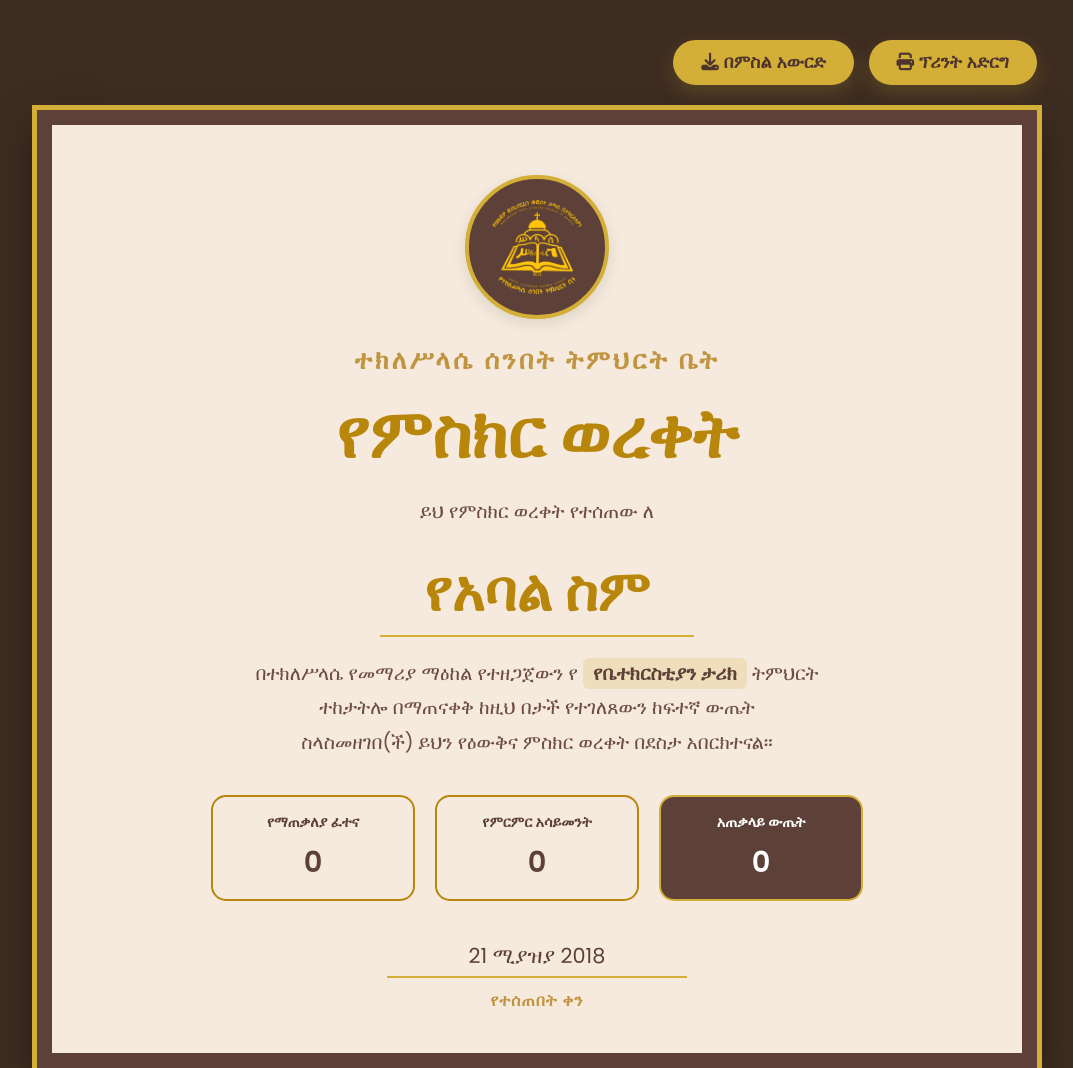
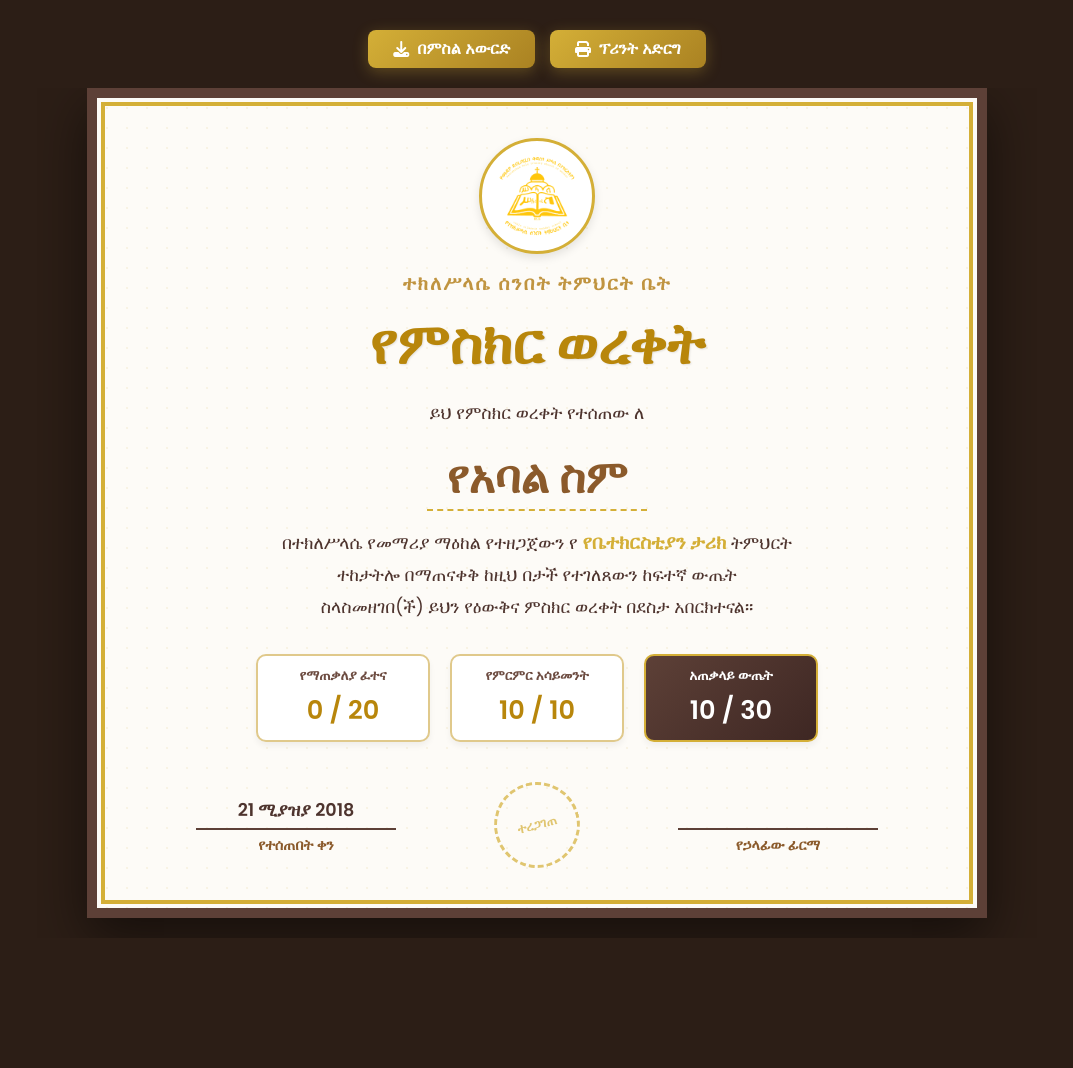
Before and after one commit to christian2124788-hub/tekleslaseschool, a plain HTML site: page certificate.html in a window 1280 px wide. Shown: the top 1068 px of the page, without its empty margins (103-1176 px from the left). After the commit the page ends 968 px from the top, so only its background shows below. Drawn offline with nearby package versions, Linux system fonts and the light colour scheme.

Commit message:
certificate.html

```diff
--- a/certificate.html
+++ b/certificate.html
@@ -12,212 +12,253 @@
         <style>
             @import url("https://fonts.googleapis.com/css2?family=Playfair+Display:wght@600;800&family=Poppins:wght@400;600&display=swap");
 
-            /* --- SCREEN STYLES (NO CHANGE) --- */
+            /* --- አጠቃላይ አቀማመጥ --- */
             body {
-                background-color: #3d2c21;
+                background-color: #2c1e16;
                 display: flex;
                 flex-direction: column;
                 align-items: center;
                 min-height: 100vh;
                 margin: 0;
-                padding: 40px 20px;
-                font-family: "Poppins", "Segoe UI", sans-serif;
+                padding: 30px 15px;
+                font-family: "Poppins", sans-serif;
                 box-sizing: border-box;
             }
 
             .action-container {
-                margin-bottom: 25px;
+                margin-bottom: 20px;
                 width: 100%;
-                max-width: 1000px;
+                max-width: 900px;
                 display: flex;
-                justify-content: flex-end;
+                justify-content: center;
+                flex-wrap: wrap;
                 gap: 15px;
             }
 
             .action-btn {
-                background: #d4af37;
-                color: #4e342e;
-                padding: 12px 28px;
+                background: linear-gradient(135deg, #d4af37, #aa8222);
+                color: #fff;
+                padding: 10px 25px;
                 border: none;
-                border-radius: 50px;
-                font-size: 1.1rem;
+                border-radius: 8px;
+                font-size: 1rem;
                 font-weight: 600;
                 cursor: pointer;
-                box-shadow: 0 8px 20px rgba(212, 175, 55, 0.2);
+                box-shadow: 0 4px 15px rgba(212, 175, 55, 0.3);
                 transition: all 0.3s ease;
+                display: flex;
+                align-items: center;
+                gap: 8px;
             }
 
             .action-btn:hover {
-                transform: translateY(-3px);
-                filter: brightness(1.1);
+                transform: translateY(-2px);
+                box-shadow: 0 6px 20px rgba(212, 175, 55, 0.5);
+            }
+
+            /* --- ሰርተፍኬት ዲዛይን --- */
+            .cert-scroll-wrapper {
+                width: 100%;
+                max-width: 1000px;
+                overflow-x: auto; /* ለስልክ እንዲመች */
+                display: flex;
+                justify-content: center;
+                padding-bottom: 20px;
             }
 
             .certificate-wrapper {
-                background: #f5eadd;
+                background: #fdfbf7;
                 width: 100%;
-                max-width: 1000px;
+                min-width: 700px; /* በስልክ ሲታይ ቅርፁ እንዳይበላሽ */
+                max-width: 900px;
                 position: relative;
                 box-sizing: border-box;
                 text-align: center;
-                padding: 40px;
-                border: 15px solid #5d4037;
-                box-shadow:
-                    0 0 0 5px #d4af37,
-                    0 15px 40px rgba(0, 0, 0, 0.4);
+                padding: 40px 50px;
+                border: 10px solid #5d4037;
+                outline: 4px solid #d4af37;
+                outline-offset: -18px; /* የውስጥ ቦርደር እንዲመስል */
+                box-shadow: 0 20px 50px rgba(0, 0, 0, 0.5);
+                background-image: radial-gradient(
+                    rgba(212, 175, 55, 0.1) 1px,
+                    transparent 1px
+                );
+                background-size: 20px 20px;
             }
 
             .cert-logo {
-                width: clamp(90px, 15vw, 120px);
-                height: clamp(90px, 15vw, 120px);
-                margin: 10px auto 15px;
-                background: #5d4037;
-                border: 4px solid #d4af37;
+                width: 100px;
+                height: 100px;
+                margin: 0 auto 15px;
+                background: #fff;
+                border: 3px solid #d4af37;
                 border-radius: 50%;
-                padding: 8px;
-                box-shadow: 0 5px 15px rgba(0, 0, 0, 0.1);
+                padding: 5px;
+                box-shadow: 0 4px 10px rgba(0, 0, 0, 0.1);
                 object-fit: contain;
-            }
-
-            .cert-header,
-            .cert-title,
-            .cert-text,
-            .student-name,
-            .course-name,
-            .score-label,
-            .score-value,
-            .signature-line,
-            .signature-text {
-                color: #5d4037; /* Default text color */
+                display: block;
             }
 
             .cert-header {
                 color: #c09440;
-                font-size: clamp(1.1rem, 2.5vw, 1.6rem);
+                font-size: 1.2rem;
                 font-weight: 800;
-                letter-spacing: 3px;
+                letter-spacing: 2px;
                 text-transform: uppercase;
                 margin-bottom: 5px;
             }
+
             .cert-title {
                 font-family: "Playfair Display", serif;
-                font-size: clamp(2.5rem, 6vw, 4.2rem);
+                font-size: 3.5rem;
                 color: #b8860b;
-                margin: 5px 0 20px;
+                margin: 0 0 20px;
                 font-weight: 800;
+                text-shadow: 1px 1px 2px rgba(0, 0, 0, 0.1);
             }
+
             .cert-text {
-                font-size: clamp(0.95rem, 2vw, 1.2rem);
-                color: #6d4c41;
+                font-size: 1.1rem;
+                color: #4e342e;
                 line-height: 1.8;
                 margin: 0 auto;
-                max-width: 85%;
+                max-width: 80%;
             }
+
             .student-name {
                 font-family: "Playfair Display", serif;
-                font-size: clamp(2rem, 5vw, 3.5rem);
-                color: #b8860b;
+                font-size: 2.8rem;
+                color: #8b5a2b;
                 font-weight: 800;
-                margin: 20px auto;
-                border-bottom: 2px solid #d4af37;
+                margin: 15px auto;
+                border-bottom: 2px dashed #d4af37;
                 display: inline-block;
-                padding: 0 5% 10px;
+                padding: 0 20px 5px;
             }
+
             .course-name {
                 font-weight: 800;
-                background: rgba(212, 175, 55, 0.2);
-                padding: 2px 10px;
-                border-radius: 6px;
+                color: #d4af37;
+                font-size: 1.2rem;
             }
+
+            /* --- የውጤት ክፍል --- */
             .score-board {
                 display: flex;
-                flex-wrap: wrap;
                 justify-content: center;
                 gap: 20px;
-                margin: 35px auto;
-                max-width: 85%;
+                margin: 30px auto;
+                max-width: 90%;
             }
+
             .score-card {
-                background: transparent;
-                border: 2px solid #b8860b;
-                border-radius: 15px;
-                padding: 15px 25px;
-                min-width: 150px;
+                background: #fff;
+                border: 2px solid #e0c98b;
+                border-radius: 10px;
+                padding: 10px 20px;
+                min-width: 130px;
+                box-shadow: 0 4px 6px rgba(0, 0, 0, 0.05);
             }
+
             .score-card.total {
-                background: #5d4037;
+                background: linear-gradient(135deg, #5d4037, #3e2723);
                 border-color: #d4af37;
             }
+
             .score-card.total .score-label,
             .score-card.total .score-value {
                 color: #fff;
             }
+
             .score-label {
                 display: block;
-                font-size: clamp(0.75rem, 1.5vw, 0.9rem);
-                margin-bottom: 8px;
+                font-size: 0.85rem;
+                margin-bottom: 5px;
                 font-weight: 600;
+                color: #6d4c41;
             }
+
             .score-value {
-                font-size: clamp(1.4rem, 3vw, 1.8rem);
+                font-size: 1.6rem;
                 font-weight: 800;
+                color: #b8860b;
             }
+
+            /* --- ፊርማ እና ቀን --- */
             .footer {
                 margin-top: 40px;
                 display: flex;
-                justify-content: center;
+                justify-content: space-around;
+                align-items: center;
             }
+
             .signature-box {
                 text-align: center;
-                width: clamp(180px, 40vw, 300px);
+                width: 200px;
             }
+
             .signature-line {
-                border-bottom: 2px solid #d4af37;
+                border-bottom: 2px solid #5d4037;
                 height: 30px;
-                margin-bottom: 10px;
-                font-size: clamp(1rem, 2vw, 1.3rem);
+                margin-bottom: 5px;
+                font-size: 1.1rem;
                 display: flex;
                 align-items: flex-end;
                 justify-content: center;
                 padding-bottom: 5px;
-            }
-            .signature-text {
-                color: #c09440;
+                color: #4e342e;
                 font-weight: 600;
-                letter-spacing: 1px;
             }
 
-            /* === አዲሱና የተሻሻለው የህትመት ክፍል === */
+            .signature-text {
+                color: #8b5a2b;
+                font-size: 0.9rem;
+                font-weight: 600;
+            }
+
+            .stamp {
+                width: 80px;
+                height: 80px;
+                border: 3px dashed #d4af37;
+                border-radius: 50%;
+                display: flex;
+                align-items: center;
+                justify-content: center;
+                color: #d4af37;
+                font-weight: bold;
+                font-size: 0.8rem;
+                transform: rotate(-15deg);
+                opacity: 0.7;
+            }
+
+            /* --- ህትመት (Print) --- */
             @media print {
-                /* የገጹን ህዳግ (margin) ሙሉ በሙሉ ማጥፋት */
                 @page {
-                    size: A4;
+                    size: A4 landscape;
                     margin: 0;
                 }
-
-                html,
                 body {
-                    width: 100%;
-                    height: 100%;
                     background: #fff;
-                    display: flex;
+                    padding: 0;
+                    align-items: center;
                     justify-content: center;
-                    align-items: center;
                 }
-
                 .action-container {
                     display: none;
                 }
-
+                .cert-scroll-wrapper {
+                    overflow: visible;
+                }
                 .certificate-wrapper {
-                    width: auto; /* ስፋቱ እንደ ይዘቱ ይሁን */
-                    max-width: 98vw; /* ከገጹ ስፋት 98% አይብለጥ */
-                    max-height: 95vh; /* ከገጹ ቁመት 95% አይብለጥ */
-                    padding: 20px; /* በህትመት ጊዜ ፓዲንግ መቀነስ */
-                    margin: auto;
-                    box-shadow: none !important;
-                    transform: scale(1); /* ልኬቱን ወደ መጀመሪያው መመለስ */
-
-                    /* የጀርባ ቀለሞችና ምስሎች እንዲታተሙ ማስገደድ */
+                    width: 297mm;
+                    height: 210mm;
+                    max-width: none;
+                    min-width: 0;
+                    box-shadow: none;
+                    border: 15px solid #5d4037;
+                    outline: 5px solid #d4af37;
+                    outline-offset: -25px;
+                    transform: scale(0.95);
                     -webkit-print-color-adjust: exact;
                     print-color-adjust: exact;
                 }
@@ -233,53 +274,89 @@
                 <i class="fas fa-print"></i> ፕሪንት አድርግ
             </button>
         </div>
+
+        <div class="cert-scroll-wrapper">
             <div class="certificate-wrapper" id="certificateBox">
-            <img src="pawlos.png" alt="ሰንበት ትምህርት ቤት ሎጎ" class="cert-logo" />
+                <!-- ሎጎ ማስተካከያ (pawlos.png) -->
+                <img
+                    src="pawlos.png"
+                    alt="ሎጎ"
+                    class="cert-logo"
+                    onerror="this.style.display = 'none'"
+                />
+
                 <div class="cert-header">ተክለሥላሴ ሰንበት ትምህርት ቤት</div>
                 <h1 class="cert-title">የምስክር ወረቀት</h1>
+
                 <div class="cert-text">ይህ የምስክር ወረቀት የተሰጠው ለ</div>
                 <div class="student-name" id="certName">የተማሪው ስም</div>
+
                 <div class="cert-text">
                     በተክለሥላሴ የመማሪያ ማዕከል የተዘጋጀውን የ
                     <span class="course-name">የቤተክርስቲያን ታሪክ</span> ትምህርት<br />
-                ተከታትሎ በማጠናቀቅ ከዚህ በታች የተገለጸውን ከፍተኛ ውጤት<br />ስላስመዘገበ(ች) ይህን የዕውቅና
-                ምስክር ወረቀት በደስታ አበርክተናል።
+                    ተከታትሎ በማጠናቀቅ ከዚህ በታች የተገለጸውን ከፍተኛ ውጤት<br />ስላስመዘገበ(ች) ይህን
+                    የዕውቅና ምስክር ወረቀት በደስታ አበርክተናል።
                 </div>
+
                 <div class="score-board">
                     <div class="score-card">
                         <span class="score-label">የማጠቃለያ ፈተና</span>
-                    <span class="score-value" id="certExam">0</span>
+                        <!-- ከ 20 -->
+                        <span class="score-value" id="certExam">0/20</span>
                     </div>
                     <div class="score-card">
                         <span class="score-label">የምርምር አሳይመንት</span>
-                    <span class="score-value" id="certAss">0</span>
+                        <!-- ለሁሉም 10 -->
+                        <span class="score-value" id="certAss">10/10</span>
                     </div>
                     <div class="score-card total">
                         <span class="score-label">አጠቃላይ ውጤት</span>
-                    <span class="score-value" id="certTotal">0</span>
+                        <!-- ከ 30 -->
+                        <span class="score-value" id="certTotal">0/30</span>
                     </div>
                 </div>
+
                 <div class="footer">
                     <div class="signature-box">
                         <div class="signature-line" id="certDate"></div>
                         <div class="signature-text">የተሰጠበት ቀን</div>
                     </div>
+                    <div class="stamp">ተረጋገጠ</div>
+                    <div class="signature-box">
+                        <div class="signature-line"></div>
+                        <div class="signature-text">የኃላፊው ፊርማ</div>
                     </div>
                 </div>
+            </div>
+        </div>
+
         <script>
-            // JavaScript is unchanged
             function populateData() {
+                // የተማሪው ስም
                 let storedName =
                     localStorage.getItem("student_name") || "የአባል ስም";
                 document.getElementById("certName").innerText = storedName;
+
+                // 1. የፈተና ውጤት ከዳሽቦርድ (localStorage) ተቀብሎ ከ 20 እንዲሆን
                 let examScore =
                     parseInt(localStorage.getItem("exam_score")) || 0;
-                let assScore =
-                    parseInt(localStorage.getItem("assignment_score")) || 0;
-                document.getElementById("certExam").innerText = examScore;
-                document.getElementById("certAss").innerText = assScore;
+                if (examScore > 20) examScore = 20; // ከ 20 እንዳይበልጥ መቆጣጠሪያ
+
+                // 2. የአሳይመንት ውጤት ለሁሉም 10
+                let assScore = 10;
+
+                // 3. አጠቃላይ ውጤት (ከ 30)
+                let totalScore = examScore + assScore;
+
+                // ውጤቶቹን በገጹ ላይ ማሳየት
+                document.getElementById("certExam").innerText =
+                    examScore + " / 20";
+                document.getElementById("certAss").innerText =
+                    assScore + " / 10";
                 document.getElementById("certTotal").innerText =
-                    examScore + assScore;
+                    totalScore + " / 30";
+
+                // የዛሬው ቀን በኢትዮጵያ ካላንደር
                 let today = new Date();
                 let options = {
                     year: "numeric",
@@ -287,22 +364,32 @@
                     day: "numeric",
                     calendar: "ethiopic",
                 };
+                try {
                     let ethiopianDate = new Intl.DateTimeFormat(
                         "am-ET-u-ca-ethiopic",
                         options,
                     ).format(today);
-                document.getElementById("certDate").innerText = ethiopianDate;
+                    document.getElementById("certDate").innerText =
+                        ethiopianDate;
+                } catch (e) {
+                    document.getElementById("certDate").innerText =
+                        today.toLocaleDateString();
                 }
+            }
+
+            // በምስል የማውረድ ስራ
             function downloadAsImage() {
                 const btn = document.getElementById("downloadBtn");
                 const certBox = document.getElementById("certificateBox");
+
                 btn.innerHTML =
                     '<i class="fas fa-spinner fa-spin"></i> እያዘጋጀ ነው...';
                 btn.disabled = true;
+
                 html2canvas(certBox, {
-                    scale: 3,
+                    scale: 2, // ጥራቱን ጠብቆ እንዲወርድ
                     useCORS: true,
-                    backgroundColor: null,
+                    backgroundColor: "#fdfbf7",
                 })
                     .then((canvas) => {
                         let link = document.createElement("a");
@@ -312,6 +399,7 @@
                         link.download = stuName + "_ሰርተፍኬት.png";
                         link.href = canvas.toDataURL("image/png");
                         link.click();
+
                         btn.innerHTML =
                             '<i class="fas fa-download"></i> በምስል አውርድ';
                         btn.disabled = false;
@@ -324,15 +412,19 @@
                         btn.disabled = false;
                     });
             }
+
             function printCertificate() {
                 window.print();
             }
+
             document
                 .getElementById("downloadBtn")
                 .addEventListener("click", downloadAsImage);
             document
                 .getElementById("printBtn")
                 .addEventListener("click", printCertificate);
+
+            // ገጹ ሲከፈት መረጃዎቹን ይሙላ
             window.onload = populateData;
         </script>
     </body>
```
Lines whose indentation alone changed are shown as unchanged.
